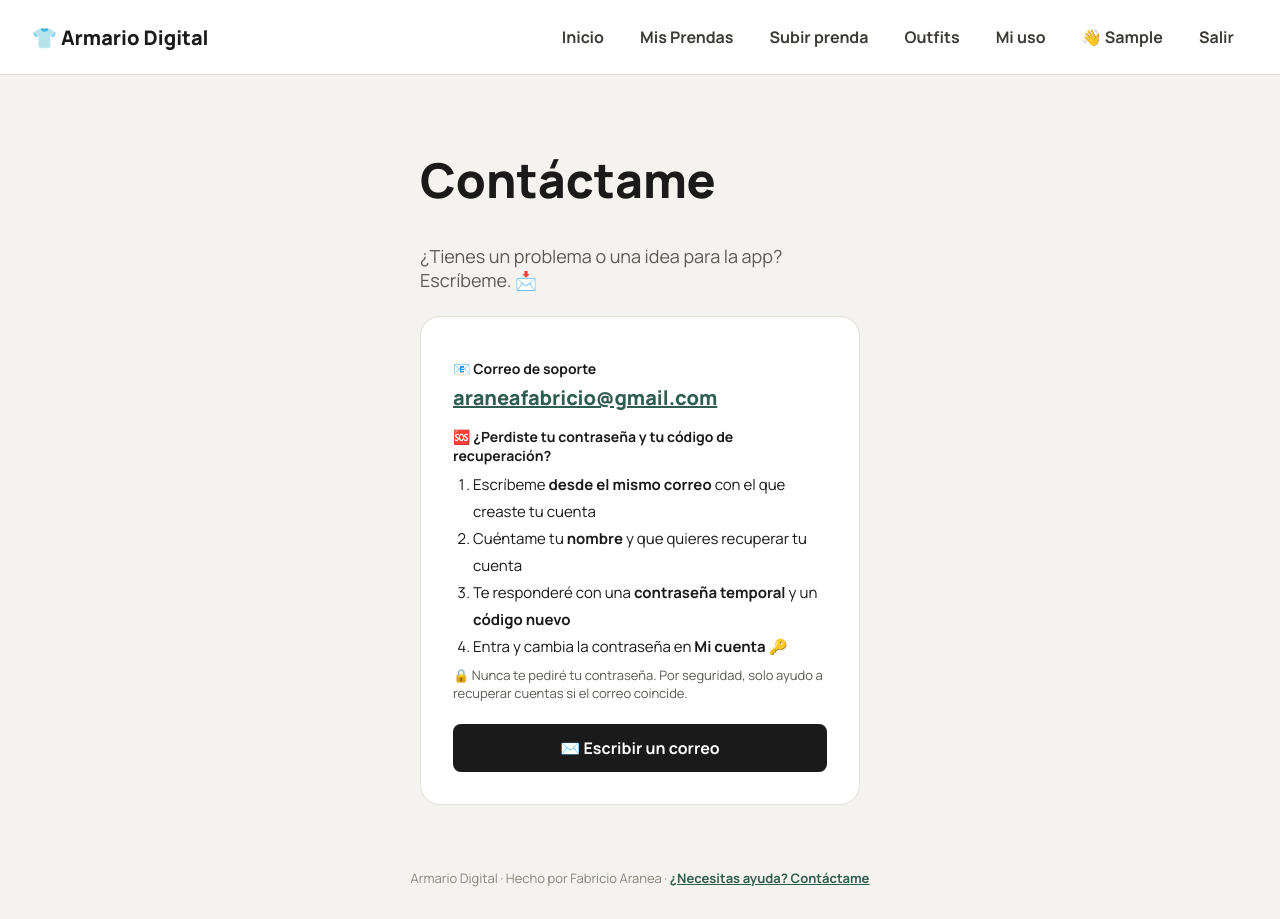
After one commit to araneaemerson-oss/armario-digital, a Flask app: page /contacto in a window 1280 px wide. The commit adds this page. Run offline with Flask 3, Linux system fonts and the light colour scheme; the visitor is signed in with stand-in values (Sample User, id 1).

Commit message:
Página de contacto, pie de página y herramienta de administrador

```diff
--- a/app.py
+++ b/app.py
@@ -114,6 +114,9 @@ TIPOS = [
 ]
 OCASIONES = ["Casual", "Formal", "Fiesta", "Deporte"]
 
+# Correo de soporte: a dónde escriben los usuarios si necesitan ayuda 📩
+CORREO_SOPORTE = "araneafabricio@gmail.com"
+
 # Para escribir bien el nombre automático: "Camisa blanca", "Zapatos negros", "Pantalón azul"
 TIPOS_FEMENINOS = ["Camisa", "Blusa", "Chaqueta", "Falda"]
 TIPOS_PLURALES = ["Zapatos", "Tacos", "Accesorios"]
@@ -160,6 +163,7 @@ ORDEN_CUERPO = {
 @app.context_processor
 def datos_globales():
     return {"TIPOS": TIPOS, "OCASIONES": OCASIONES, "REMBG_DISPONIBLE": REMBG_DISPONIBLE,
+            "CORREO_SOPORTE": CORREO_SOPORTE,
             "PARTE_DEL_CUERPO": PARTE_DEL_CUERPO}
 
 
@@ -360,7 +364,7 @@ def hoy():
 
 
 # ---------- Proteger las páginas: hay que iniciar sesión ----------
-PAGINAS_LIBRES = ["entrar", "registro", "olvide", "static"]
+PAGINAS_LIBRES = ["entrar", "registro", "olvide", "contacto", "static"]
 
 @app.before_request
 def pedir_inicio_de_sesion():
@@ -745,6 +749,28 @@ def mi_cuenta():
     return render_template("mi_cuenta.html", usuario=usuario, tiene_codigo=bool(usuario["codigo_hash"]))
 
 
+@app.route("/contacto")
+def contacto():
+    return render_template("contacto.html")
+
+
+# ---------- 🛠️ Herramienta de administrador (la usa admin.py) ----------
+def restablecer_acceso(correo):
+    # Pone una contraseña temporal y un código nuevo. Devuelve (contraseña, código) o None si no existe
+    conexion = conectar()
+    usuario = conexion.execute("SELECT id FROM usuarios WHERE correo=?", (correo.strip().lower(),)).fetchone()
+    if usuario is None:
+        conexion.close()
+        return None
+    temporal = "Temp-" + secrets.token_urlsafe(6)
+    conexion.execute("UPDATE usuarios SET contrasena_hash=? WHERE id=?",
+                     (generate_password_hash(temporal), usuario["id"]))
+    codigo = nuevo_codigo_para(conexion, usuario["id"])
+    conexion.commit()
+    conexion.close()
+    return temporal, codigo
+
+
 @app.route("/salir")
 def salir():
     session.clear()      # borramos los datos de la sesión
--- a/static/css/style.css
+++ b/static/css/style.css
@@ -1218,3 +1218,23 @@ a.nav-usuario {
     border-radius: 8px;
     text-decoration: none;
 }
+
+
+/* ---------- 📩 Contacto y pie de página ---------- */
+.correo-soporte {
+    font-size: 20px;
+    font-weight: 800;
+    word-break: break-all;
+}
+.pasos-soporte {
+    margin: 0;
+    padding-left: 20px;
+    line-height: 1.8;
+    font-size: 15px;
+}
+.pie {
+    text-align: center;
+    padding: 24px 16px 32px;
+    font-size: 13px;
+    color: #8A867E;
+}
--- a/templates/base.html
+++ b/templates/base.html
@@ -37,6 +37,10 @@
         {% endwith %}
         {% block contenido%}{%endblock%}
     </main>
+    <footer class="pie">
+        Armario Digital · Hecho por Fabricio Aranea ·
+        <a href="/contacto">¿Necesitas ayuda? Contáctame</a>
+    </footer>
 </body>
 
 
--- /dev/null
+++ b/templates/contacto.html
@@ -0,0 +1,24 @@
+{% extends "base.html" %}
+
+{% block contenido %}
+    <div class="auth">
+        <h1>Contáctame</h1>
+        <p class="subtitulo">¿Tienes un problema o una idea para la app? Escríbeme. 📩</p>
+
+        <div class="formulario">
+            <span class="etiqueta">📧 Correo de soporte</span>
+            <a class="correo-soporte" href="mailto:{{ CORREO_SOPORTE }}?subject=Ayuda%20con%20Armario%20Digital">{{ CORREO_SOPORTE }}</a>
+
+            <span class="etiqueta">🆘 ¿Perdiste tu contraseña y tu código de recuperación?</span>
+            <ol class="pasos-soporte">
+                <li>Escríbeme <strong>desde el mismo correo</strong> con el que creaste tu cuenta</li>
+                <li>Cuéntame tu <strong>nombre</strong> y que quieres recuperar tu cuenta</li>
+                <li>Te responderé con una <strong>contraseña temporal</strong> y un <strong>código nuevo</strong></li>
+                <li>Entra y cambia la contraseña en <strong>Mi cuenta</strong> 🔑</li>
+            </ol>
+            <p class="ayuda">🔒 Nunca te pediré tu contraseña. Por seguridad, solo ayudo a recuperar cuentas si el correo coincide.</p>
+
+            <a href="mailto:{{ CORREO_SOPORTE }}?subject=Recuperar%20mi%20cuenta%20-%20Armario%20Digital" class="boton boton-principal boton-grande centrado">✉️ Escribir un correo</a>
+        </div>
+    </div>
+{% endblock %}
--- a/templates/olvide.html
+++ b/templates/olvide.html
@@ -17,7 +17,7 @@
 
             <button type="submit">Cambiar contraseña</button>
             <p class="auth-pie">¿Te acordaste? <a href="/entrar">Entra aquí</a></p>
-            <p class="ayuda">💡 ¿Perdiste también el código? Por seguridad, sin él no se puede recuperar la cuenta.</p>
+            <p class="ayuda">💡 ¿Perdiste también el código? <a href="/contacto">Contáctame</a> y te ayudo a recuperar tu cuenta.</p>
         </form>
     </div>
 {% endblock %}
```
Also changed, not shown: admin.py (added, +45 -0 lines), test_app.py (+20 -0 lines), README.md.
